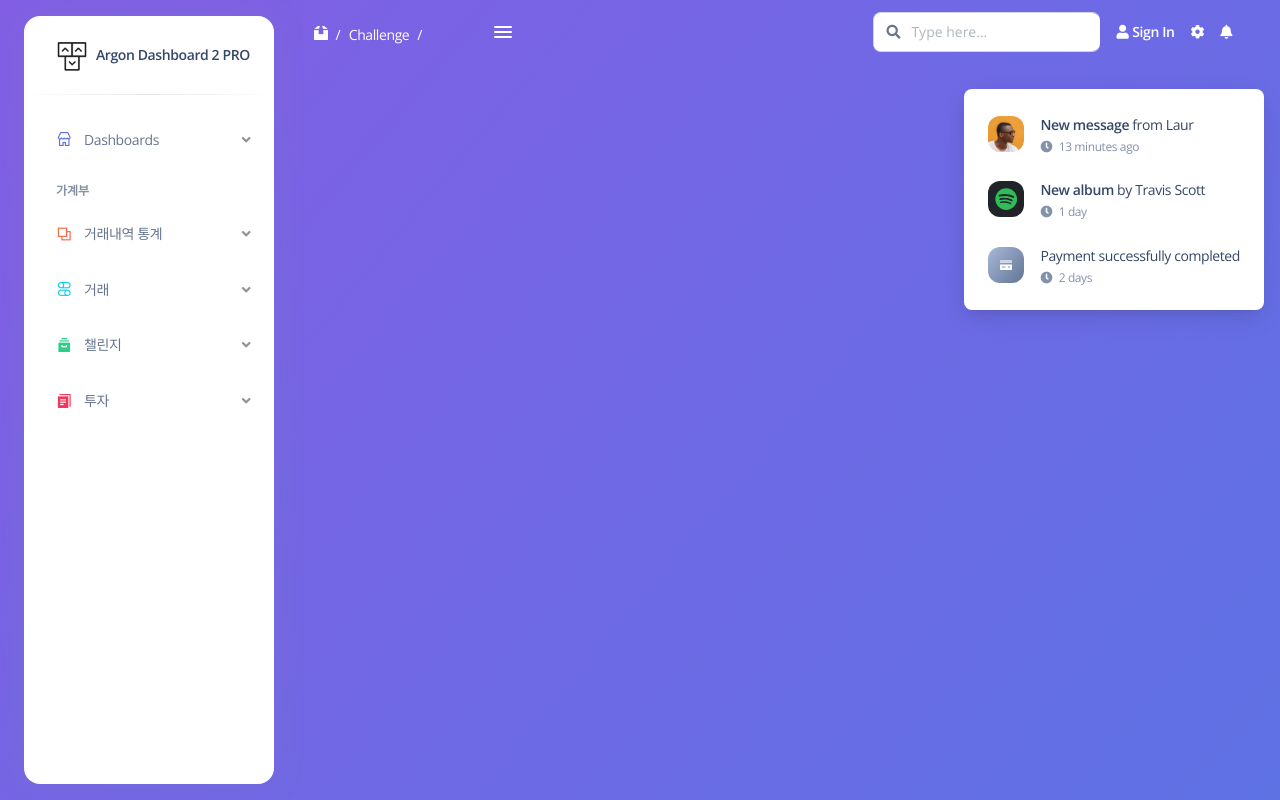
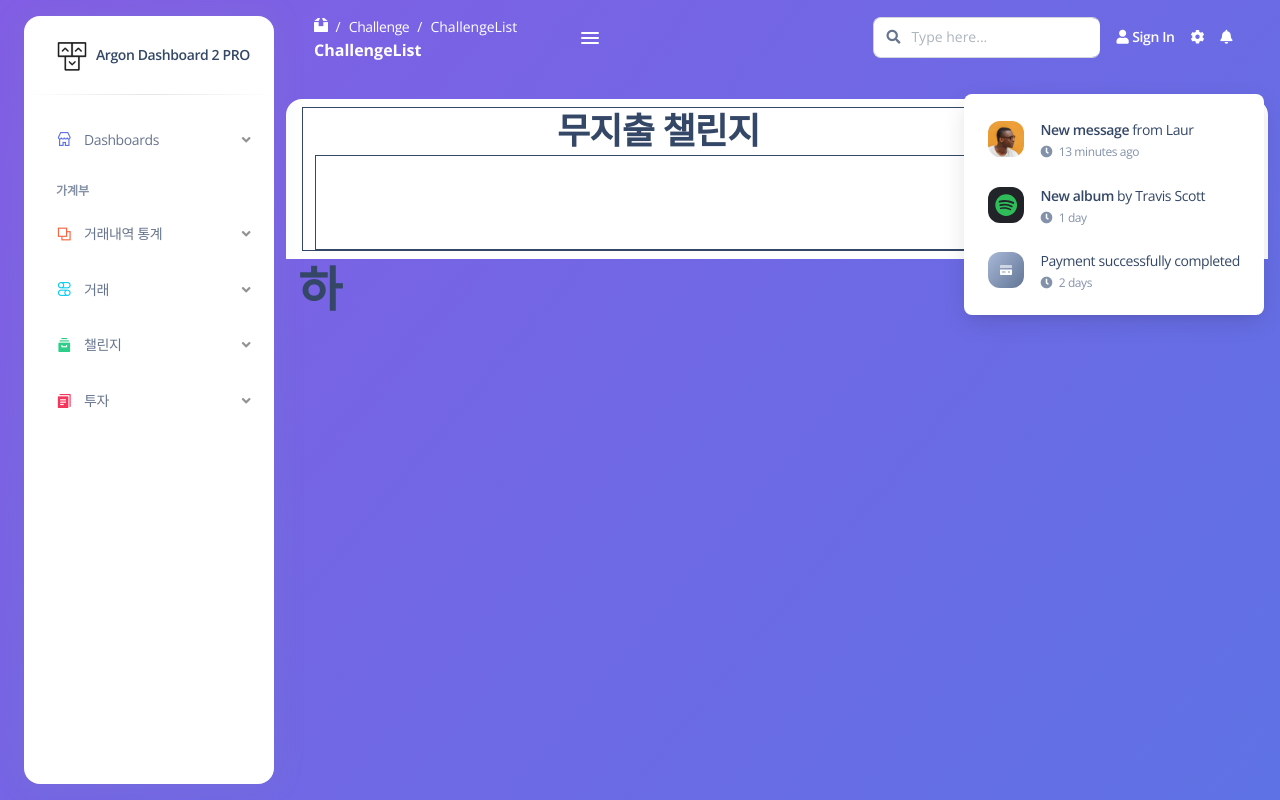
Before and after one commit to Hongse0/tickle-tickle, a Vue app in the folder tickle-tickle/: page /challenge/list in a window 1280 px wide. Built offline with nearby package versions, Linux system fonts and the light colour scheme; what vue-sweetalert2, vue-tilt.js would draw is missing.

Commit message:
최가희/merge conflict 해결중중

```diff
--- a/tickle-tickle/src/examples/Sidenav/SidenavList.vue
+++ b/tickle-tickle/src/examples/Sidenav/SidenavList.vue
@@ -34,23 +34,14 @@ const getRoute = () => {
             <ul class="nav ms-4">
               <!-- nav links -->
 
-
               <sidenav-collapse-item
                 refer="vrExamples"
                 mini-icon="V"
                 text="Virtual Reality"
               >
                 <template #nav-child-item>
-                  <sidenav-item
-                    to="/"
-                    mini-icon="V"
-                    text="VR Default"
-                  />
-                  <sidenav-item
-                    to="/"
-                    mini-icon="V"
-                    text="VR Info"
-                  />
+                  <sidenav-item to="/" mini-icon="V" text="VR Default" />
+                  <sidenav-item to="/" mini-icon="V" text="VR Info" />
                 </template>
               </sidenav-collapse-item>
               <sidenav-item to="/" mini-icon="C" text="CRM" />
@@ -79,23 +70,8 @@ const getRoute = () => {
             <ul class="nav ms-4">
               <!-- nav links -->
 
-
-
-
-
-
-
-
-              <sidenav-item
-                to="/"
-                mini-icon="P"
-                text="개인 통계"
-              />
-              <sidenav-item
-                to="/"
-                mini-icon="R"
-                text="별별 통계" />
-
+              <sidenav-item to="/" mini-icon="P" text="개인 통계" />
+              <sidenav-item to="/" mini-icon="R" text="별별 통계" />
             </ul>
           </template>
         </sidenav-collapse>
@@ -114,17 +90,8 @@ const getRoute = () => {
             <ul class="nav ms-4">
               <!-- nav links -->
 
-              <sidenav-item
-                to="/"
-                mini-icon="K"
-                text="거래등록"
-              />
-              <sidenav-item
-                to="/"
-                mini-icon="W"
-                text="거래조회"
-              />
-
+              <sidenav-item to="/" mini-icon="K" text="거래등록" />
+              <sidenav-item to="/" mini-icon="W" text="거래조회" />
             </ul>
           </template>
         </sidenav-collapse>
@@ -144,16 +111,11 @@ const getRoute = () => {
               <!-- nav links -->
 
               <sidenav-item
-              to="/"
+                to="/challenge/list"
                 mini-icon="O"
                 text="챌린지 목록"
               />
-              <sidenav-item
-              to="/"
-                mini-icon="O"
-                text="챌린지 생성"
-              />
-
+              <sidenav-item to="/" mini-icon="O" text="챌린지 생성" />
             </ul>
           </template>
         </sidenav-collapse>
@@ -171,24 +133,11 @@ const getRoute = () => {
           <template #list>
             <ul class="nav ms-4">
               <!-- nav links -->
-              <sidenav-item
-              to="/"
-                mini-icon="O"
-                text="투자 추천"
-              />
-
-
-
-
+              <sidenav-item to="/" mini-icon="O" text="투자 추천" />
             </ul>
           </template>
         </sidenav-collapse>
       </li>
-
-
-
-
     </ul>
   </div>
-
 </template>
--- a/tickle-tickle/src/router/index.js
+++ b/tickle-tickle/src/router/index.js
@@ -2,25 +2,31 @@ import { createRouter, createWebHistory } from "vue-router";
 
 import Home from "../views/Home.vue";
 import Investment from "../views/Investment.vue";
-// import lockIllustration from "../views/auth/lock/Illustration.vue";
+import ChallengeList from "../views/ChallengeList.vue";
 
 const routes = [
   {
     path: "/",
     name: "Home",
-    component: Home
+    component: Home,
   },
   {
     path: "/invertment",
     name: "Investment",
-    component: Investment
-  }
+    component: Investment,
+  },
+
+  {
+    path: "/challenge/list",
+    name: "ChallengeList",
+    component: ChallengeList,
+  },
 ];
 
 const router = createRouter({
   history: createWebHistory(),
   routes,
-  linkActiveClass: "active"
+  linkActiveClass: "active",
 });
 
 export default router;
--- /dev/null
+++ b/tickle-tickle/src/views/ChallengeList.vue
@@ -0,0 +1,27 @@
+<template>
+  <div class="py-4 container justify-content-center">
+    <!-- sectiopn1 A-->
+    <div class="row card-header">
+      <!-- //header -->
+      <div class="col-9 mb-lg border border-dark">
+        <div class="text-center">
+          <h2 class="mb-0">무지출 챌린지</h2>
+        </div>
+        <div class="p-2 card-body border border-dark"><br /><br /><br /></div>
+      </div>
+
+      <!-- section1 -사이드바   -->
+      <div class="col-3 border border-dark">jkhjkjkljlj</div>
+    </div>
+
+    <!-- sectiopn2 -->
+
+    <div>
+      <h1>하</h1>
+      <br />
+      <br /><br /><br /><br />
+    </div>
+  </div>
+</template>
+
+<script setup></script>
--- a/tickle-tickle/src/views/Home.vue
+++ b/tickle-tickle/src/views/Home.vue
@@ -1,10 +1,6 @@
-<script setup>
-
-</script>
+<script setup></script>
 <template>
-  <h1>test!!!</h1>
-
-
+  <h1>가희</h1>
 
   <router-view></router-view>
 </template>
```
